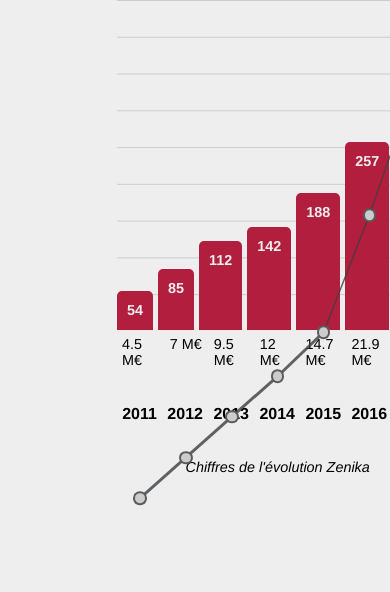
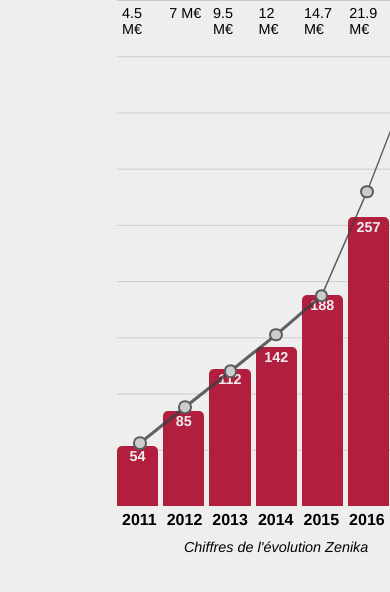
Before and after one commit to lhoang/CSSDataviz, a plain HTML site: page index.html in a window 390 px wide. Shown: the top 592 px of the page. Drawn offline with Linux system fonts and the light colour scheme.

Commit message:
Responsive

```diff
--- a/index.html
+++ b/index.html
@@ -34,13 +34,13 @@
     </tr>
     <tr class="ca" style="--color: rgba(60,63,65,.8); --1: 4.5; --2: 7; --3: 9.5; --4: 12; --5: 14.7; --6: 21.9; --7: 30;">
         <th class="headername">CA</th>
-        <td style="--value: 4.5">4.5 M€</td>
-        <td style="--value: 7">7 M€</td>
-        <td style="--value: 9.5">9.5 M€</td>
-        <td style="--value: 12">12 M€</td>
-        <td style="--value: 14.7">14.7 M€</td>
-        <td style="--value: 21.9">21.9 M€</td>
-        <td style="--value: 30">30 M€</td>
+        <td style="--value: 4.5"><span>4.5 M€</span></td>
+        <td style="--value: 7"><span>7 M€</span></td>
+        <td style="--value: 9.5"><span>9.5 M€</span></td>
+        <td style="--value: 12"><span>12 M€</span></td>
+        <td style="--value: 14.7"><span>14.7 M€</span></td>
+        <td style="--value: 21.9"><span>21.9 M€</span></td>
+        <td style="--value: 30"><span>30 M€</span></td>
     </tr>
     </tbody>
 
--- a/styles.scss
+++ b/styles.scss
@@ -32,7 +32,7 @@ table {
 
 td, th {
   border-bottom: var(--zenika-red) 1px solid;
-  padding: 10px;
+  //padding: 10px;
 }
 
 th {
@@ -53,7 +53,9 @@ th {
   }
 
   .chart {
-    --height: 60vh;
+    //--height: 280px;
+    // TODO : responsive
+      --height: 60vh;
     height: var(--height);
     width: 40vw;
     display: grid;
@@ -71,12 +73,21 @@ th {
       display: none;
     }
 
+    tbody {
+      height: inherit;
+    }
+
     tbody tr.effectif {
       grid-area: content;
       display: grid;
       grid-auto-columns: 1fr;
       grid-template-rows: repeat(var(--yEffectif), 1fr);
       grid-column-gap: 5px;
+
+      position: absolute;
+      width: 100%;
+      height: 100%;
+      z-index: 2;
 
       /* Generate background guides */
       /* (sub-pixel rounding errors make this imperfect) */
@@ -88,7 +99,7 @@ th {
         --start: calc(var(--yEffectif) + 1 - var(--value));
         grid-row-start: var(--start);
         //grid-row-start: var(--value);
-        grid-row-end: -2;
+        grid-row-end: -1;
         background-color: var(--zenika-red);
         border-radius: 5px 5px 0 0;
         text-align: center;
@@ -125,9 +136,16 @@ th {
     display: grid;
     grid-template-columns: repeat(7, 1fr);
     font-size: 0.9rem;
-    --offset-bottom: calc(3rem + 15px);
+    //--offset-bottom: calc(3rem + 15px);
+    --offset-bottom: 0px;
     --bottom: calc(100% - var(--height) - var(--offset-bottom));
     --ca-height: calc(var(--height) + var(--offset-bottom) );
+
+    //grid-auto-columns: 1fr;
+    //grid-template-rows: repeat(var(--yCa), 1fr);
+    //position: absolute;
+    //width: 100%;
+    //height: 100%;
 
     &::before {
       grid-area: content;
@@ -163,14 +181,21 @@ th {
       top: 0;
       bottom: var(--bottom);
       width: 100%;
+      z-index: 3;
     }
 
     td {
       display: flex;
-      grid-row: -2 / span 1;
       justify-content: center;
       border-bottom: none;
       padding: 5px;
+
+      //--start: calc(var(--yCa) + 1 - var(--value));
+      //grid-row-start: var(--start);
+      ////grid-row-start: var(--value);
+      //grid-row-end: -1;
+      //background-color: green;
+      //text-align: center;
 
         &::before {
           --top:  calc(var(--ca-height) - (var(--value) / var(--yCa) * var(--ca-height)));
```
Also changed, not shown: styles.css, 1 other file.
